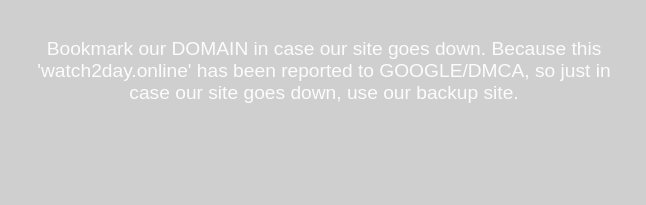
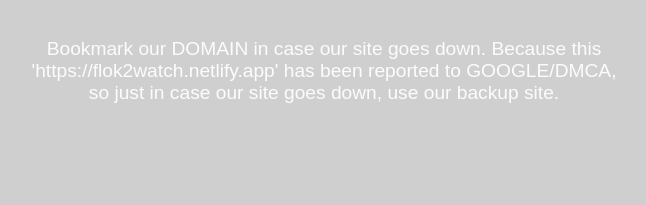
Before and after one commit to flok015/flok2watch, a plain HTML site: page newpage.html in a window 1280 px wide. Shown: the part 159-364 px from the top of the page, 316-962 px from the left. Drawn offline with Linux system fonts and the light colour scheme.

Commit message:
Update newpage.html

```diff
--- a/newpage.html
+++ b/newpage.html
@@ -16,14 +16,14 @@
     <!-- Centered content message -->
     <div class="centered-content">
         <h1>IMPORTANT MESSAGE!</h1>
-        <p>Bookmark our DOMAIN in case our site goes down. Because this 'watch2day.online' has been reported to GOOGLE/DMCA, so just in case our site goes down, use our backup site.</p>
+        <p>Bookmark our DOMAIN in case our site goes down. Because this 'https://flok2watch.netlify.app' has been reported to GOOGLE/DMCA, so just in case our site goes down, use our backup site.</p>
     </div>
 
     <!-- LIVE DOMAIN links directly below the centered content -->
     <div class="links-container">
         <h2 class="live-domain-heading">LIVE DOMAIN</h2>
         <ul class="links-list">
-            <li><a href="https://watch2day.site" target="_blank" class="live-domain">
+            <li><a href="https://flok2watch.netlify.app" target="_blank" class="live-domain">
                 <span class="circle"></span> https://flok2watch.netlify.app
             </a></li>
         </ul>
```
